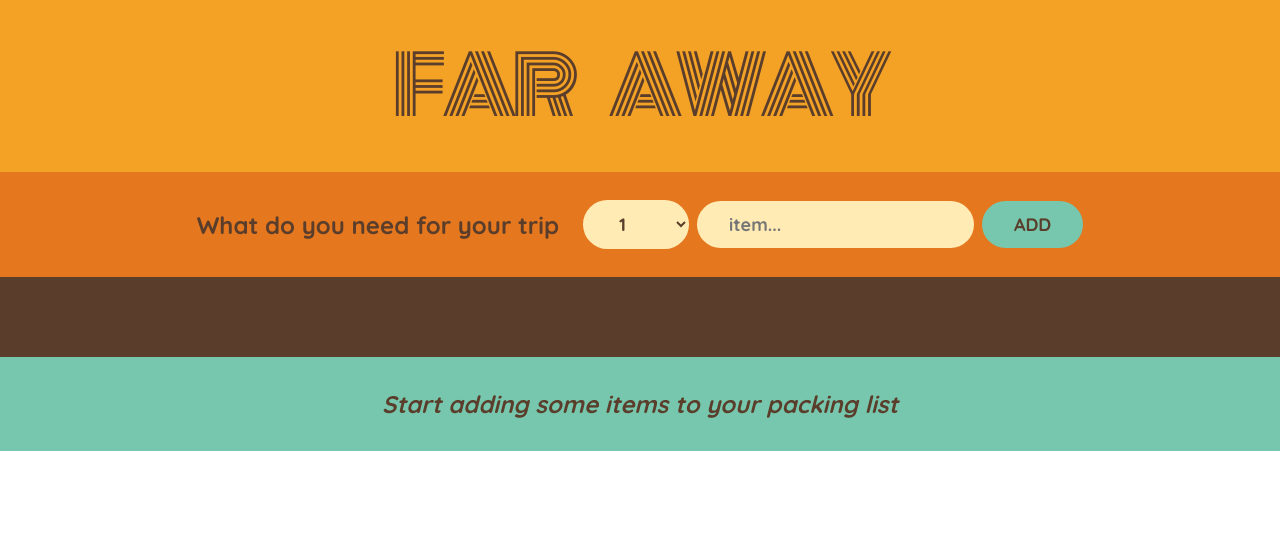
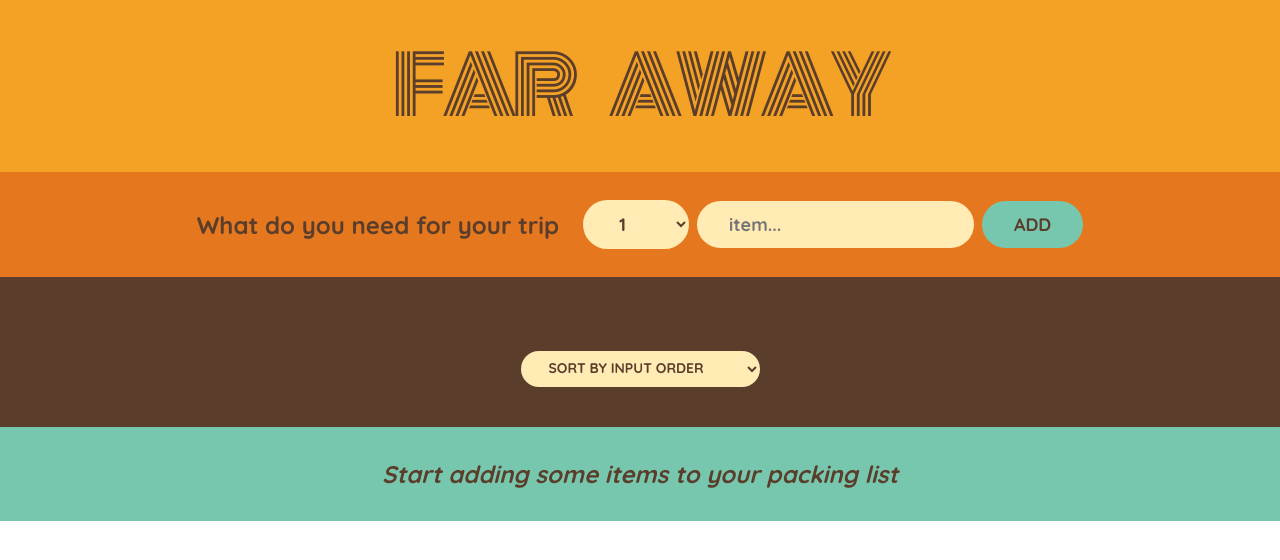
Before and after one commit to Josh-Alhassan/travel-list, a React (Create React App) app: page / in a window 1280 px wide. Shown: the top 560 px of the page. Built offline with nearby package versions, Linux system fonts and the light colour scheme.

Commit message:
sort items

```diff
--- a/src/App.js
+++ b/src/App.js
@@ -80,10 +80,25 @@
 }
 
 function PackingList({ items, onDeleteItem, onToggleItem }) {
+  const [sortBy, setSortBy] = useState("input");
+
+  let sortedItems = "undefined";
+
+  if (sortBy === "input") sortedItems = items;
+
+  if (sortBy === "description")
+    sortedItems = items
+      .slice()
+      .sort((a, b) => a.description.localeCompare(b.description));
+
+  if (sortBy === "packed")
+    sortedItems = items
+      .slice()
+      .sort((a, b) => Number(a.packed) - Number(b.packed));
   return (
     <div className="list">
       <ul>
-        {items.map((item) => (
+        {sortedItems.map((item) => (
           <Item
             item={item}
             onDeleteItem={onDeleteItem}
@@ -92,6 +107,14 @@
           />
         ))}
       </ul>
+
+      <div className="action">
+        <select value={sortBy} onChange={(e) => setSortBy(e.target.value)}>
+          <option value="input">Sort by input order</option>
+          <option value="description">Sort by description</option>
+          <option value="packed">Sort by packed status</option>
+        </select>
+      </div>
     </div>
   );
 }
```
